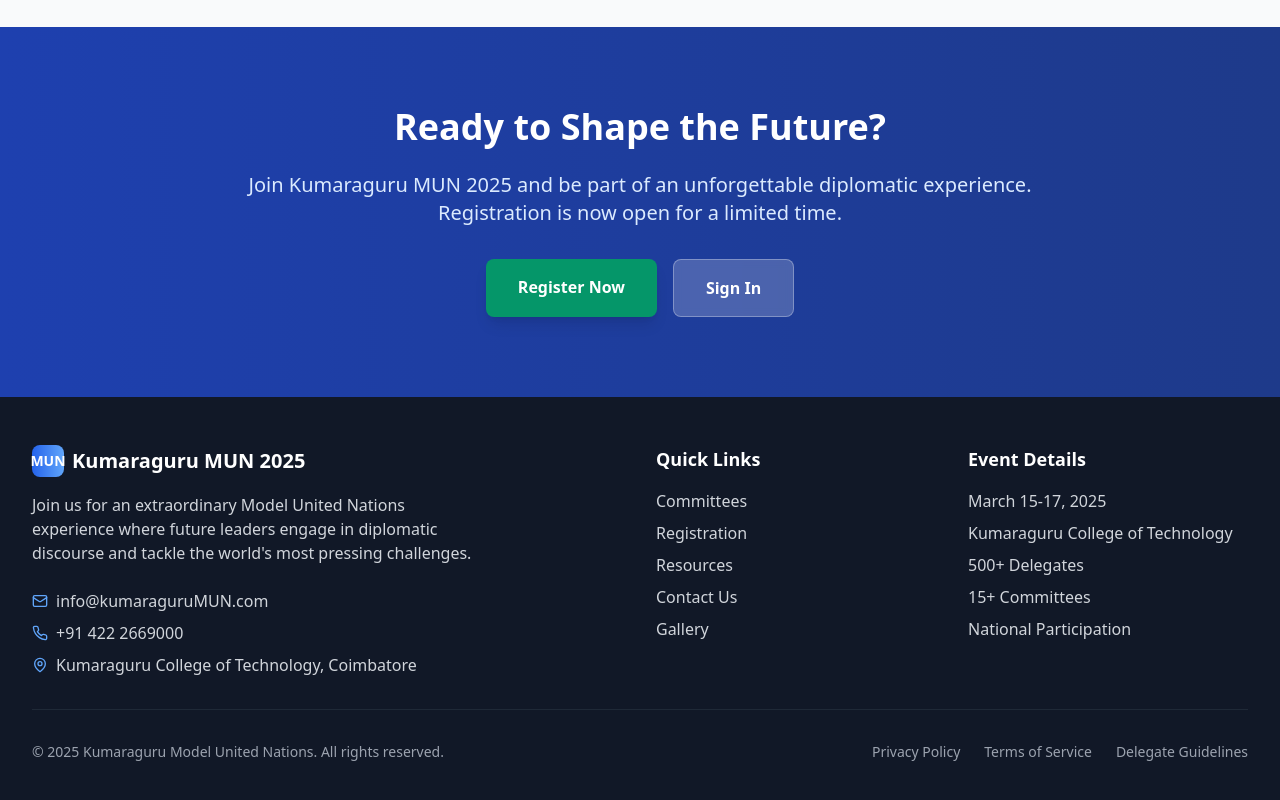
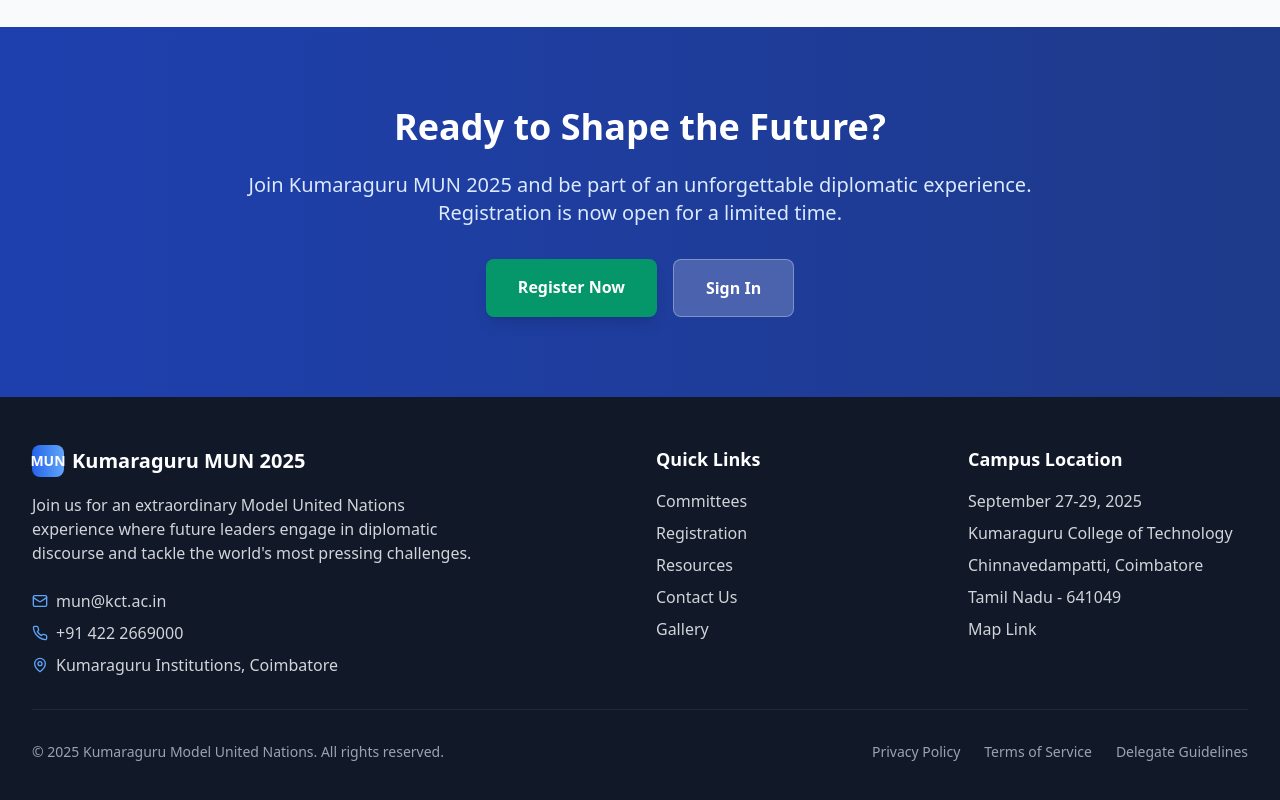
Before and after one commit to thedevduos/K-MUN25, a React (Vite) app: page / in a window 1280 px wide. Shown: the part 2253-3053 px from the top of the page. Built offline with nearby package versions, Linux system fonts and the light colour scheme.

Commit message:
Updated Footer.tsx

```diff
--- a/src/components/Layout/Footer.tsx
+++ b/src/components/Layout/Footer.tsx
@@ -22,7 +22,7 @@ const Footer: React.FC = () => {
             <div className="space-y-2">
               <div className="flex items-center space-x-2">
                 <Mail className="w-4 h-4 text-blue-400" />
-                <span className="text-gray-300">info@kumaraguruMUN.com</span>
+                <span className="text-gray-300">mun@kct.ac.in</span>
               </div>
               <div className="flex items-center space-x-2">
                 <Phone className="w-4 h-4 text-blue-400" />
@@ -30,7 +30,7 @@ const Footer: React.FC = () => {
               </div>
               <div className="flex items-center space-x-2">
                 <MapPin className="w-4 h-4 text-blue-400" />
-                <span className="text-gray-300">Kumaraguru College of Technology, Coimbatore</span>
+                <span className="text-gray-300">Kumaraguru Institutions, Coimbatore</span>
               </div>
             </div>
           </div>
@@ -69,13 +69,13 @@ const Footer: React.FC = () => {
 
           {/* Event Info */}
           <div>
-            <h3 className="text-lg font-semibold mb-4">Event Details</h3>
+            <h3 className="text-lg font-semibold mb-4">Campus Location</h3>
             <ul className="space-y-2 text-gray-300">
-              <li>March 15-17, 2025</li>
+              <li>September 27-29, 2025</li>
               <li>Kumaraguru College of Technology</li>
-              <li>500+ Delegates</li>
-              <li>15+ Committees</li>
-              <li>National Participation</li>
+              <li>Chinnavedampatti, Coimbatore</li>
+              <li>Tamil Nadu - 641049</li>
+              <li>Map Link</li>
             </ul>
           </div>
         </div>
```
